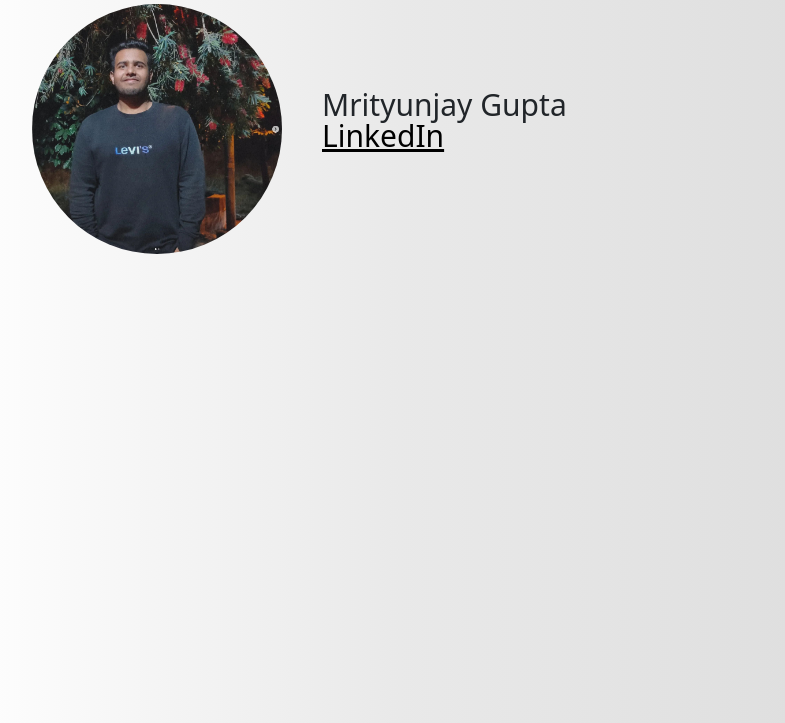
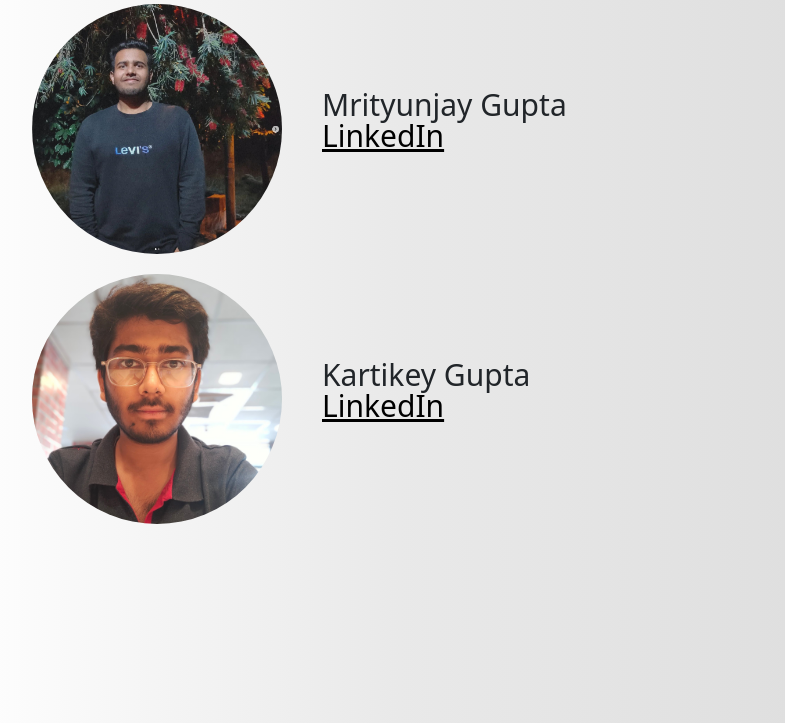
Before and after one commit to KTK-5901/suggestipy, a Flask app: page /about in a window 1280 px wide. Shown: the part 411-1134 px from the top of the page, without its empty margins (50-835 px from the left). Run offline with Flask 2, Linux system fonts and the light colour scheme; parts of the project's set-up code (start-up, migrations or seed data) failed here and were passed over; some web fonts are replaced.

Commit message:
Update about.html

```diff
--- a/RecommenderApp/application/template/about.html
+++ b/RecommenderApp/application/template/about.html
@@ -10,5 +10,10 @@
         <img src="/static/img/mrityunjay.png" class="profile" width="250px" style = "border-radius:50%;">
         <p style = "font-size: 30px; line-height:23pt;">Mrityunjay Gupta<br><a href="https://www.linkedin.com/in/mrityunjay-gupta-117233192/" target = "_blank" style = "color:#000000">LinkedIn</a></p>
     </div>
+    <div class="break-medium"></div>
+    <div class = "about-me">
+        <img src="/static/img/ktk.jpeg" class="profile" width="250px" style = "border-radius:50%;">
+        <p style = "font-size: 30px; line-height:23pt;">Kartikey Gupta<br><a href="https://www.linkedin.com/in/ktk5901/" target = "_blank" style = "color:#000000">LinkedIn</a></p>
+    </div>
 </div>
 {% endblock %}
```
